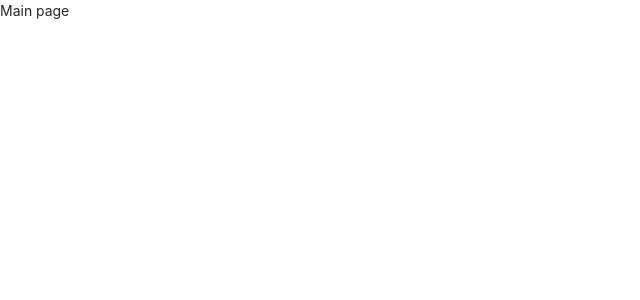
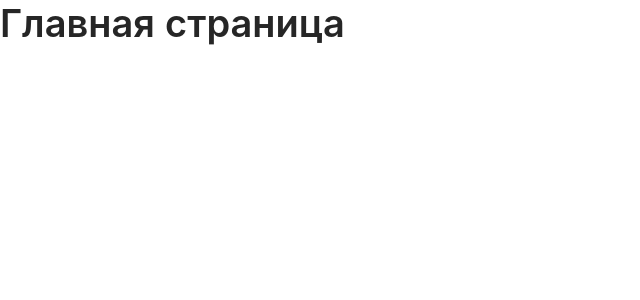
Before and after one commit to SimonHarmonicMinor/teta-java-middle-react-app-template, a React (Create React App) app: page / in a window 1280 px wide. Shown: the top 300 px of the page, without its empty margins (0-640 px from the left). Built offline with nearby package versions, Linux system fonts and the light colour scheme.

Commit message:
fix main page

```diff
--- a/src/pages/Main.tsx
+++ b/src/pages/Main.tsx
@@ -1,5 +1,6 @@
 import * as React from 'react';
+import { Typography } from 'antd';
 
 export default function Main() {
-  return <div>Main page</div>;
+  return <Typography.Title>Главная страница</Typography.Title>;
 }
```
